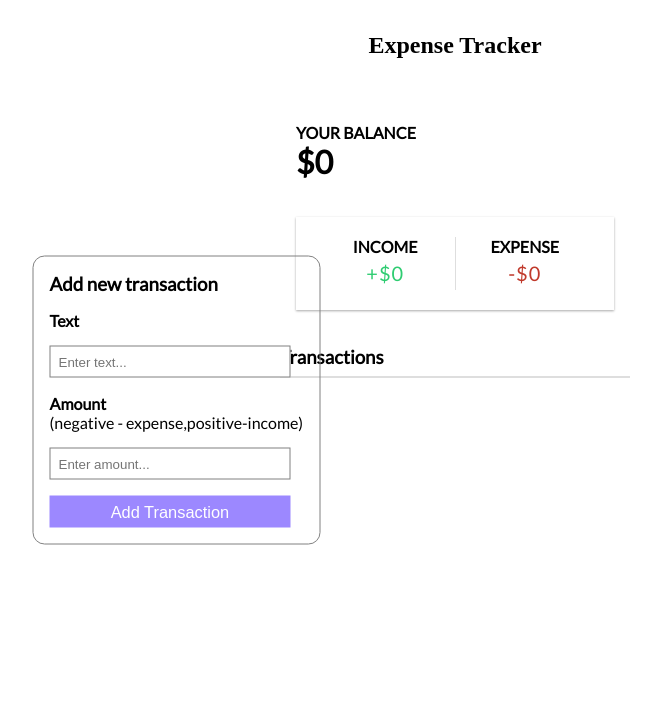
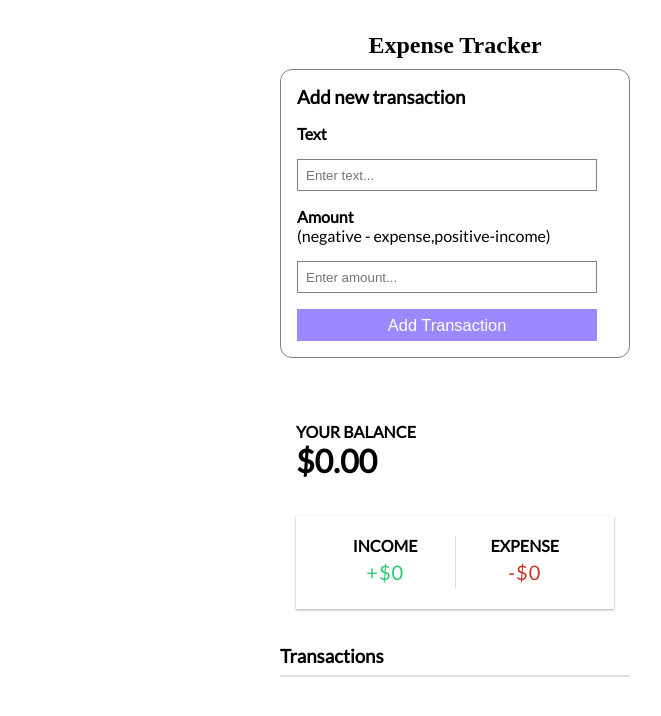
Before and after one commit to SudipGhara19/expense-tracker-using-react-hooks, a React (Create React App) app: page / in a window 1280 px wide. Shown: the top 716 px of the page, without its empty margins (185-846 px from the left). Built offline with nearby package versions, Linux system fonts and the light colour scheme.

Commit message:
added update function, added react-tostify for pop up notification, added firebase and on adding a transaction the data will store on firestore by addDoc function

```diff
--- a/package.json
+++ b/package.json
@@ -6,9 +6,11 @@
     "@testing-library/jest-dom": "^5.17.0",
     "@testing-library/react": "^13.4.0",
     "@testing-library/user-event": "^13.5.0",
+    "firebase": "^10.7.1",
     "react": "^18.2.0",
     "react-dom": "^18.2.0",
     "react-scripts": "5.0.1",
+    "react-toastify": "^10.0.2",
     "web-vitals": "^2.1.4"
   },
   "scripts": {
--- a/src/App.js
+++ b/src/App.js
@@ -1,32 +1,111 @@
-import { useState } from "react";
+import { useState, useReducer } from "react";
+import "./App.css";
+
+// components imports
 import ExpenseForm from "./components/ExpenseForm/ExpenseForm";
 import ExpenseInfo from "./components/ExpenseInfo/ExpenseInfo";
 import ExpenseList from "./components/ExpenseList/ExpenseList";
-import "./App.css";
+import { db } from "./firebaseinit";
+
+// react toasts
+import { toast, ToastContainer } from "react-toastify";
+import "react-toastify/dist/ReactToastify.css";
+
+// import firebase methods here
+import { collection, addDoc, doc, setDoc } from "firebase/firestore";
+
+const reducer = (state, action) => {
+  const { payload } = action;
+  switch (action.type) {
+    case "ADD_EXPENSE": {
+      return {
+        expenses: [payload.expense, ...state.expenses]
+      };
+    }
+    case "REMOVE_EXPENSE": {
+      return {
+        expenses: state.expenses.filter((expense) => expense.id !== payload.id)
+      };
+    }
+    case "UPDATE_EXPENSE": {
+      const expensesDuplicate = state.expenses;
+      expensesDuplicate[payload.expensePos] = payload.expense;
+      return {
+        expenses: expensesDuplicate
+      };
+    }
+    default:
+      return state;
+  }
+};
 
 function App() {
-  const [expenses, setExpenses] = useState([]);
+  const [state, dispatch] = useReducer(reducer, { expenses: [] });
+  const [expenseToUpdate, setExpenseToUpdate] = useState(null);
 
-  // Create function to add an expense
-  const addExpense = (newExpense) => {
-    setExpenses((prevExpense) => [newExpense, ...prevExpense]);
+  const addExpense = async (expense) => {
+    // add expense to firestore here
+    const docRef = await addDoc(collection(db, "expense-tracker"), {
+      text: expense.text,
+      amount: expense.amount
+    });
+
+
+    dispatch({
+      type: "ADD_EXPENSE",
+      // add the new document id to the payload expense object below
+      payload: { expense: { ...expense, id: docRef.id } }
+    });
+    toast.success("Expense added successfully.");
   };
 
-  // Create function to delete an expense
-  const deleteExpence = (index) => {
-    setExpenses((prevExpense) =>
-      prevExpense.filter((expense) => index !== expense.id)
-    );
+  const deleteExpense = (id) => {
+    dispatch({ type: "REMOVE_EXPENSE", payload: { id } });
+  };
+
+  const resetExpenseToUpdate = () => {
+    setExpenseToUpdate(null);
+  };
+
+  const updateExpense = async (expense) => {
+    const expensePos = state.expenses
+      .map(function (exp) {
+        return exp.id;
+      })
+      .indexOf(expense.id);
+
+    if (expensePos === -1) {
+      return false;
+    }
+
+    // update expense in firestore here
+    await setDoc(doc(db, "expense-tracker", expense.id), {
+      text: expense.text,
+      amount: expense.amount
+    });
+
+    dispatch({ type: "UPDATE_EXPENSE", payload: { expensePos, expense } });
+    toast.success("Expense updated successfully.");
   };
 
   return (
     <>
+      <ToastContainer />
       <h2 className="mainHeading">Expense Tracker</h2>
       <div className="App">
-        <ExpenseForm onAddExpense={addExpense}/>
+        <ExpenseForm
+          addExpense={addExpense}
+          expenseToUpdate={expenseToUpdate}
+          updateExpense={updateExpense}
+          resetExpenseToUpdate={resetExpenseToUpdate}
+        />
         <div className="expenseContainer">
-          <ExpenseInfo expenses={expenses} />
-          <ExpenseList expenses={expenses} onDeleteExpense={deleteExpence}/>
+          <ExpenseInfo expenses={state.expenses} />
+          <ExpenseList
+            expenses={state.expenses}
+            deleteExpense={deleteExpense}
+            changeExpenseToUpdate={setExpenseToUpdate}
+          />
         </div>
       </div>
     </>
--- a/src/components/ExpenseForm/ExpenseForm.js
+++ b/src/components/ExpenseForm/ExpenseForm.js
@@ -1,48 +1,65 @@
-import { useRef } from "react";
+import React, { useEffect, useRef } from "react";
 import styles from "./ExpenseForm.module.css";
 
-const ExpenseForm = (props) => {
+const ExpenseForm = ({
+  addExpense,
+  expenseToUpdate,
+  updateExpense,
+  resetExpenseToUpdate
+}) => {
   const expenseTextInput = useRef();
   const expenseAmountInput = useRef();
 
+  useEffect(() => {
+    if (!expenseToUpdate) return;
+    expenseTextInput.current.value = expenseToUpdate.text;
+    expenseAmountInput.current.value = expenseToUpdate.amount;
+  }, [expenseToUpdate]);
+
   const onSubmitHandler = (e) => {
     e.preventDefault();
-    // Logic to add expense here
-
-    const enteredText = expenseTextInput.current.value;
-    const enteredAmount = expenseAmountInput.current.value;
-
-    if(enteredText.trim().length === 0 || enteredAmount === 0){
+    const expenseText = expenseTextInput.current.value;
+    const expenseAmount = expenseAmountInput.current.value;
+    if (parseInt(expenseAmount) === 0) {
+      return;
+    }
+    if (!expenseToUpdate) {
+      const expense = {
+        text: expenseText,
+        amount: expenseAmount
+      };
+      addExpense(expense);
+      clearInput();
       return;
     }
 
-    //creating new expence
-    const newExpense = {
-      id: new Date().getTime(),
-      text: enteredText,
-      amount: +enteredAmount
-    }
+    const expense = {
+      text: expenseText,
+      amount: expenseAmount,
+      id: expenseToUpdate.id
+    };
 
-    //adding the new expence and store it in the array
-    props.onAddExpense(newExpense);
+    const result = updateExpense(expense);
+    if (!result) return;
+    clearInput();
+    resetExpenseToUpdate();
+  };
 
-    //clearing the input fields
+  const clearInput = () => {
+    expenseAmountInput.current.value = "";
     expenseTextInput.current.value = "";
-    expenseAmountInput.current.value = "";
-
-
   };
 
   return (
     <form className={styles.form} onSubmit={onSubmitHandler}>
-      <h3>Add new transaction</h3>
+      <h3>{expenseToUpdate ? "Edit " : "Add new "}transaction</h3>
       <label htmlFor="expenseText">Text</label>
       <input
-        ref={expenseTextInput}
         id="expenseText"
         className={styles.input}
         type="text"
         placeholder="Enter text..."
+        ref={expenseTextInput}
         required
       />
       <div>
@@ -50,14 +67,16 @@ const ExpenseForm = (props) => {
         <div>(negative - expense,positive-income)</div>
       </div>
       <input
-        ref={expenseAmountInput}
         className={styles.input}
         id="expenseAmount"
         type="number"
         placeholder="Enter amount..."
+        ref={expenseAmountInput}
         required
       />
-      <button className={styles.submitBtn}>Add Transaction</button>
+      <button className={styles.submitBtn}>
+        {expenseToUpdate ? "Edit " : "Add "} Transaction
+      </button>
     </form>
   );
 };
--- a/src/components/ExpenseForm/ExpenseForm.module.css
+++ b/src/components/ExpenseForm/ExpenseForm.module.css
@@ -1,7 +1,6 @@
 .form {
-  position: fixed;
-  left: 10rem;
-  top: 50%;
+  width: 350px;
+  margin: 10px auto;
   border: 1px solid gray;
   display: flex;
   flex-direction: column;
@@ -9,7 +8,6 @@
   gap: 1rem;
   padding: 1rem;
   justify-content: center;
-  transform: translate(20%, -50%);
   border-radius: 12px;
 }
 
--- a/src/components/ExpenseInfo/ExpenseInfo.js
+++ b/src/components/ExpenseInfo/ExpenseInfo.js
@@ -1,31 +1,24 @@
 import React from "react";
 import styles from "./ExpenseInfo.module.css";
 
-const ExpenseInfo = (props) => {
-  // Add logic here to calculate the grand total, profit and expense amount here
-  let grandTotal = 0;
+const ExpenseInfo = ({ expenses }) => {
   let profitAmount = 0;
-  let expenseAmount = 0;
-
-  for (const expense of props.expenses) {
-    // JSON.parse(expense.amount);
-    grandTotal = grandTotal + expense.amount;
-
-
-
-
-    if (expense.amount > 0) {
-      profitAmount += expense.amount;
+  let lossAmount = 0;
+  const grandTotal = expenses.reduce((acc, currentExpense) => {
+    const currentExpenseAmount = parseInt(currentExpense.amount);
+    if (currentExpenseAmount < 0) {
+      lossAmount += currentExpenseAmount;
     } else {
-      expenseAmount -= expense.amount;
+      profitAmount += currentExpenseAmount;
     }
-  }
+    return currentExpenseAmount + acc;
+  }, 0);
 
   return (
     <div className={styles.expenseInfoContainer}>
       <div className={styles.balance}>
         <h4>YOUR BALANCE</h4>
-        <h1>${grandTotal}</h1>
+        <h1>${grandTotal.toFixed(2)}</h1>
       </div>
       <div className={styles.incomeExpenseContainer}>
         <div>
@@ -37,7 +30,7 @@ const ExpenseInfo = (props) => {
         <div>
           <h4>Expense</h4>
           <p id="money-minus" className={`${styles.money} ${styles.minus}`}>
-            -${expenseAmount}
+            -${lossAmount}
           </p>
         </div>
       </div>
--- a/src/components/ExpenseList/ExpenseList.js
+++ b/src/components/ExpenseList/ExpenseList.js
@@ -2,25 +2,22 @@ import React from "react";
 import styles from "./ExpenseList.module.css";
 import Transaction from "../Transaction/Transaction";
 
-const ExpenseList = (props) => {
-
-  const handleDelete = (index) =>{
-    props.onDeleteExpense(index);
-  }
-
+const ExpenseList = ({ expenses, deleteExpense, changeExpenseToUpdate }) => {
   return (
     <div className={styles.expenseListContainer}>
       <h3>Transactions</h3>
       <ul className={styles.transactionList}>
-        {/* Display transactions here */}
-        {props.expenses.map((expense)=> (
-
-            <Transaction key={expense.id} expense={expense} index={expense.id}
-                        onDelete={()=>handleDelete(expense.id)}/>
-
-        ))}
-
-
+        {expenses.map((expense, i) => {
+          return (
+            <Transaction
+              index={i}
+              key={expense.id}
+              expense={expense}
+              deleteExpense={deleteExpense}
+              changeExpenseToUpdate={changeExpenseToUpdate}
+            />
+          );
+        })}
       </ul>
     </div>
   );
--- a/src/components/Transaction/Transaction.js
+++ b/src/components/Transaction/Transaction.js
@@ -3,7 +3,12 @@ import styles from "./Transaction.module.css";
 import EditImage from "../../images/edit.png";
 import DeleteImage from "../../images/trash-bin.png";
 
-const Transaction = ({ expense, index, onDelete }) => {
+const Transaction = ({
+  expense,
+  changeExpenseToUpdate,
+  deleteExpense,
+  index
+}) => {
   const [currentHoverIndex, setCurrentHoverIndex] = useState(null);
   return (
     <li
@@ -32,10 +37,18 @@ const Transaction = ({ expense, index, onDelete }) => {
             currentHoverIndex === index && styles.active
           }`}
         >
-          <div className={styles.edit} onClick={() => {}}>
+          <div
+            className={styles.edit}
+            onClick={() => {
+              changeExpenseToUpdate(expense);
+            }}
+          >
             <img src={EditImage} height="100%" alt="Edit" />
           </div>
-          <div className={styles.delete} onClick={onDelete}>
+          <div
+            className={styles.delete}
+            onClick={() => deleteExpense(expense.id)}
+          >
             <img src={DeleteImage} height="100%" alt="Delete" />
           </div>
         </div>
--- /dev/null
+++ b/src/firebaseinit.js
@@ -0,0 +1,19 @@
+ // Import the functions you need from the SDKs you need
+ import { initializeApp } from "firebase/app";
+ import {getFirestore} from "firebase/firestore";
+ // TODO: Add SDKs for Firebase products that you want to use
+ // https://firebase.google.com/docs/web/setup#available-libraries
+
+ // Your web app's Firebase configuration
+ const firebaseConfig = {
+   apiKey: "AIzaSyDcetLyk52EjxQ8SD8hFCI6ydq9zDiE_SE",
+   authDomain: "blogging-app-65b67.firebaseapp.com",
+   projectId: "blogging-app-65b67",
+   storageBucket: "blogging-app-65b67.appspot.com",
+   messagingSenderId: "361721031309",
+   appId: "1:361721031309:web:bb44db5c374d39db2a10c4"
+ };
+
+ // Initialize Firebase
+ const app = initializeApp(firebaseConfig);
+ export const db = getFirestore(app);
```
Also changed, not shown: 1 other file (tests, documents, lock files or other folders).
